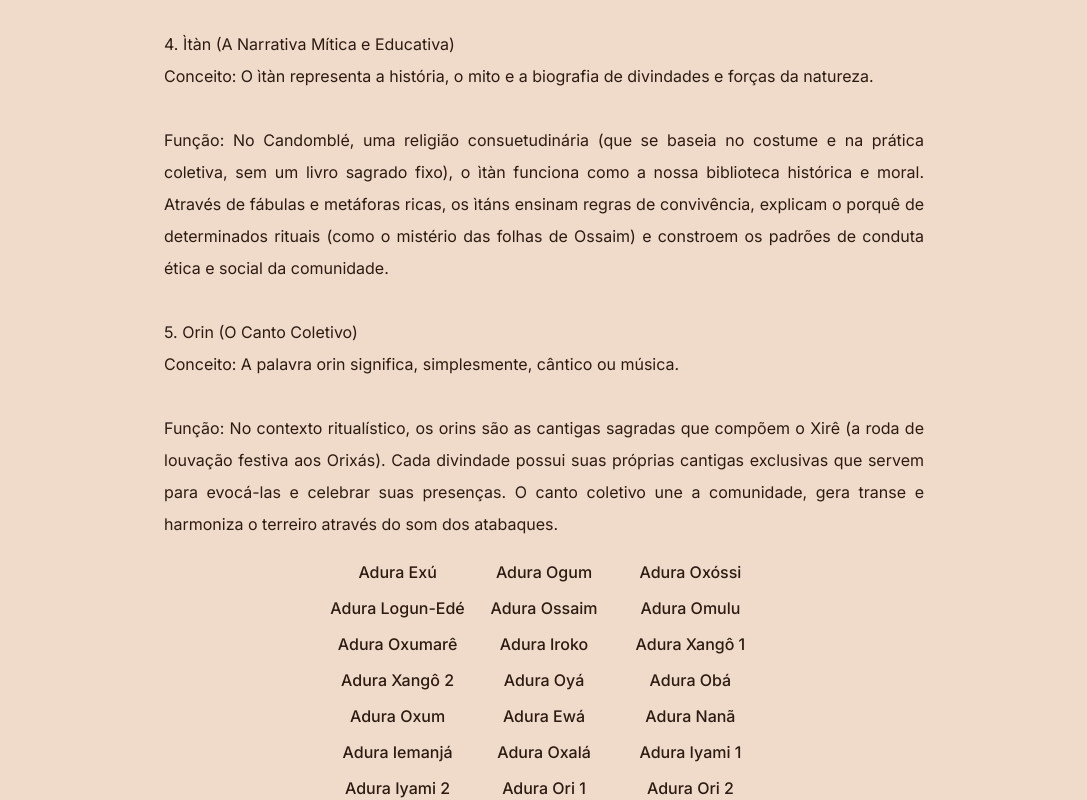
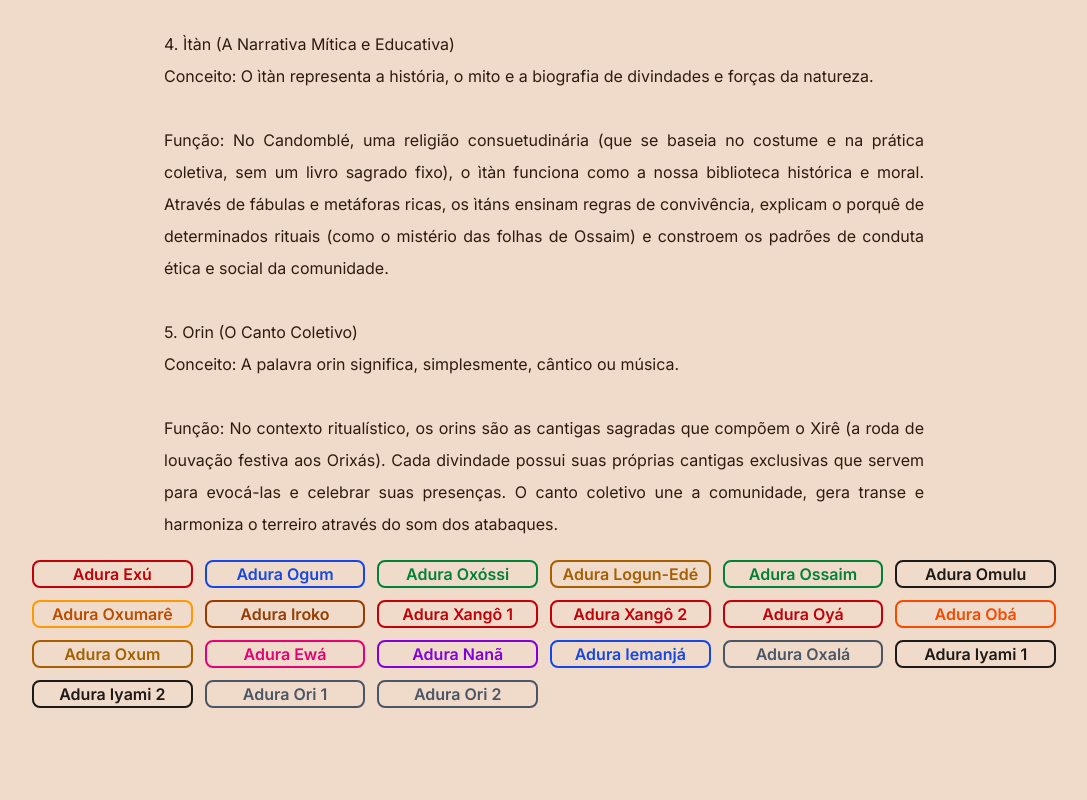
Before and after one commit to sarahaffonco/candomble-yawo, a Next.js app: page /aduras-canticos in a window 1280 px wide. Shown: the part 1232-2032 px from the top of the page, without its empty margins (96-1183 px from the left). After the commit the page ends 1940 px from the top, so only its background shows below. Built offline with nearby package versions, Linux system fonts and the light colour scheme.

Commit message:
feat/ buttons

```diff
--- a/app/aduras-canticos/page.tsx
+++ b/app/aduras-canticos/page.tsx
@@ -1,28 +1,36 @@
 import Header from "@/components/header";
-import Link from "next/link";
+import AduraButton from "@/components/adurasButtons";
+import { orixasColors } from "@/data/orixasColors";
 
-const aduras = [
-  { id: 1, name: "Adura Exú", slug: "adura-esu" },
-  { id: 2, name: "Adura Ogum", slug: "adura-ogum" },
-  { id: 3, name: "Adura Oxóssi", slug: "adura-oxossi" },
-  { id: 4, name: "Adura Logun-Edé", slug: "adura-logun" },
-  { id: 5, name: "Adura Ossaim", slug: "adura-ossaim" },
-  { id: 6, name: "Adura Omulu", slug: "adura-omulu" },
-  { id: 7, name: "Adura Oxumarê", slug: "adura-oxumare" },
-  { id: 8, name: "Adura Iroko", slug: "adura-iroko" },
-  { id: 9, name: "Adura Xangô 1", slug: "adura-xango1" },
-  { id: 10, name: "Adura Xangô 2", slug: "adura-xango2" },
-  { id: 11, name: "Adura Oyá", slug: "adura-oya" },
-  { id: 12, name: "Adura Obá", slug: "adura-oba" },
-  { id: 13, name: "Adura Oxum", slug: "adura-oxum" },
-  { id: 14, name: "Adura Ewá", slug: "adura-ewa" },
-  { id: 15, name: "Adura Nanã", slug: "adura-nana" },
-  { id: 16, name: "Adura Iemanjá", slug: "adura-iemanja" },
-  { id: 17, name: "Adura Oxalá", slug: "adura-oxala" },
-  { id: 18, name: "Adura Iyami 1", slug: "adura-yami1" },
-  { id: 19, name: "Adura Iyami 2", slug: "adura-yam2" },
-  { id: 20, name: "Adura Ori 1", slug: "adura-ori1" },
-  { id: 21, name: "Adura Ori 2", slug: "adura-ori2" },
+type OrixaColorKey = keyof typeof orixasColors;
+
+const aduras: Array<{
+  id: number;
+  name: string;
+  slug: string;
+  orixa: OrixaColorKey;
+}> = [
+  { id: 1, name: "Adura Exú", slug: "adura-esu", orixa: "esu" },
+  { id: 2, name: "Adura Ogum", slug: "adura-ogum", orixa: "ogum" },
+  { id: 3, name: "Adura Oxóssi", slug: "adura-oxossi", orixa: "oxossi" },
+  { id: 4, name: "Adura Logun-Edé", slug: "adura-logun", orixa: "logun" },
+  { id: 5, name: "Adura Ossaim", slug: "adura-ossaim", orixa: "ossaim" },
+  { id: 6, name: "Adura Omulu", slug: "adura-omulu", orixa: "omulu" },
+  { id: 7, name: "Adura Oxumarê", slug: "adura-oxumare", orixa: "oxumare" },
+  { id: 8, name: "Adura Iroko", slug: "adura-iroko", orixa: "iroko" },
+  { id: 9, name: "Adura Xangô 1", slug: "adura-xango1", orixa: "xango" },
+  { id: 10, name: "Adura Xangô 2", slug: "adura-xango2", orixa: "xango" },
+  { id: 11, name: "Adura Oyá", slug: "adura-oya", orixa: "oya" },
+  { id: 12, name: "Adura Obá", slug: "adura-oba", orixa: "oba" },
+  { id: 13, name: "Adura Oxum", slug: "adura-oxum", orixa: "oxum" },
+  { id: 14, name: "Adura Ewá", slug: "adura-ewa", orixa: "ewa" },
+  { id: 15, name: "Adura Nanã", slug: "adura-nana", orixa: "nana" },
+  { id: 16, name: "Adura Iemanjá", slug: "adura-iemanja", orixa: "iemanja" },
+  { id: 17, name: "Adura Oxalá", slug: "adura-oxala", orixa: "oxala" },
+  { id: 18, name: "Adura Iyami 1", slug: "adura-yami1", orixa: "iyami" },
+  { id: 19, name: "Adura Iyami 2", slug: "adura-yam2", orixa: "iyami" },
+  { id: 20, name: "Adura Ori 1", slug: "adura-ori1", orixa: "ori" },
+  { id: 21, name: "Adura Ori 2", slug: "adura-ori2", orixa: "ori" },
 ];
 
 export default function AdurasCanticosPage() {
@@ -65,16 +73,16 @@ Conceito: A palavra orin significa, simplesmente, cântico ou música.
 Função: No contexto ritualístico, os orins são as cantigas sagradas que compõem o Xirê (a roda de louvação festiva aos Orixás). Cada divindade possui suas próprias cantigas exclusivas que servem para evocá-las e celebrar suas presenças. O canto coletivo une a comunidade, gera transe e harmoniza o terreiro através do som dos atabaques.`}
           </p>
 
-        <div className="menu-link">
-          <ul className="mx-auto mt-10 grid max-w-240 gap-3 text-center sm:grid-cols-2 lg:grid-cols-3">
-            {aduras.map((adura) => (
-              <li key={adura.id}>
-                <Link href={`/aduras-canticos/${adura.slug}`}>
-                  {adura.name}
-                </Link>
-              </li>
-            ))}
-          </ul>
+        <div className="grid w-full max-w-5xl grid-cols-1 gap-3 sm:grid-cols-2 md:grid-cols-3 lg:grid-cols-6">
+          {aduras.map((adura) => (
+            <div key={adura.id} className="w-full">
+              <AduraButton
+                slug={adura.slug}
+                nome={adura.name}
+                cor={orixasColors[adura.orixa]}
+              />
+            </div>
+          ))}
         </div>
       </main>
     </div>
--- a/app/orixas/page.tsx
+++ b/app/orixas/page.tsx
@@ -1,5 +1,6 @@
 import Header from "@/components/header";
-
+import OrixasButtons from "@/components/orixasButtons"
+import {orixas} from "@/data/orixas"
 export default function OrixasPage() {
   return (
     <div>
@@ -62,6 +63,16 @@ export default function OrixasPage() {
         vivas (Orixás). Exemplos: Şàngó (Xangô, que foi o terceiro rei lendário
         de Oyó), Ògún (Ogum, rei de Irê) e Oya (Iansã)
       </p>
+       <div className="flex flex-wrap gap-4">
+        {orixas.map((orixa) => (
+          <OrixasButtons
+            key={orixa.slug}
+            nome={orixa.nome}
+            slug={orixa.slug}
+            cor={orixa.cor}
+          />
+        ))}
+      </div>
 
       </main>
       </div>
--- /dev/null
+++ b/components/adurasButtons.tsx
@@ -0,0 +1,51 @@
+// components/OrixaButton.tsx
+
+import Link from "next/link";
+
+interface OrixaButtonProps {
+  nome: string;
+  slug: string;
+  cor: string;
+}
+
+const colorClasses = {
+  red: "border-red-700 text-red-700 hover:bg-red-700 hover:text-white",
+  blue: "border-blue-700 text-blue-700 hover:bg-blue-700 hover:text-white",
+  green: "border-green-700 text-green-700 hover:bg-green-700 hover:text-white",
+  yellow: "border-yellow-700 text-yellow-700 hover:bg-yellow-700 hover:text-white",
+  purple: "border-purple-700 text-purple-700 hover:bg-purple-700 hover:text-white",
+  rainbow: "border-amber-500 text-amber-700 hover:bg-amber-500 hover:text-white",
+  brown: "border-amber-800 text-amber-800 hover:bg-amber-800 hover:text-white",
+  orange: "border-orange-600 text-orange-600 hover:bg-orange-600 hover:text-white",
+  pink: "border-pink-600 text-pink-600 hover:bg-pink-600 hover:text-white",
+  white: "border-stone-200 text-stone-700 hover:bg-stone-200 hover:text-stone-900",
+  black: "border-stone-900 text-stone-900 hover:bg-stone-900 hover:text-white",
+  gray: "border-gray-600 text-gray-600 hover:bg-gray-600 hover:text-white",
+};
+
+export default function AduraButton({
+  nome,
+  slug,
+  cor,
+}: OrixaButtonProps) {
+  return (
+    <Link href={`/aduras-canticos/${slug}`}>
+      <button
+        className={`
+          w-full
+          px-4
+          py-3
+          rounded-lg
+          border-2
+          font-semibold
+          transition
+          duration-300
+          cursor-pointer
+          ${colorClasses[cor as keyof typeof colorClasses]}
+        `}
+      >
+        {nome}
+      </button>
+    </Link>
+  );
+}
--- /dev/null
+++ b/components/orixasButtons.tsx
@@ -0,0 +1,49 @@
+// components/OrixaButton.tsx
+
+import Link from "next/link";
+
+interface OrixaButtonProps {
+  nome: string;
+  slug: string;
+  cor: string;
+}
+
+const colorClasses = {
+  yellow:
+    "text-yellow-700 border-yellow-700 hover:bg-yellow-700 hover:text-white",
+
+  blue:
+    "text-blue-700 border-blue-700 hover:bg-blue-700 hover:text-white",
+
+  red:
+    "text-red-700 border-red-700 hover:bg-red-700 hover:text-white",
+
+  green:
+    "text-green-700 border-green-700 hover:bg-green-700 hover:text-white",
+};
+
+export default function OrixaButton({
+  nome,
+  slug,
+  cor,
+}: OrixaButtonProps) {
+  return (
+    <Link href={`/orixas/${slug}`}>
+      <button
+        className={`
+          px-5
+          py-3
+          rounded-lg
+          border-2
+          font-semibold
+          transition
+          duration-300
+          cursor-pointer
+          ${colorClasses[cor as keyof typeof colorClasses]}
+        `}
+      >
+        {nome}
+      </button>
+    </Link>
+  );
+}
--- /dev/null
+++ b/data/orixasColors.ts
@@ -0,0 +1,21 @@
+
+export const orixasColors = {
+  esu: "red",
+  ogum: "blue",
+  oxossi: "green",
+  logun: "yellow",
+  ossaim: "green",
+  omulu: "black",
+  oxumare: "rainbow",
+  iroko: "brown",
+  xango: "red",
+  oya: "red",
+  oba: "orange",
+  oxum: "yellow",
+  ewa: "pink",
+  nana: "purple",
+  iemanja: "blue",
+  oxala: "gray",
+  iyami: "black",
+  ori: "gray",
+} as const;
```
Also changed, not shown: components/buttons.tsx (deleted).
